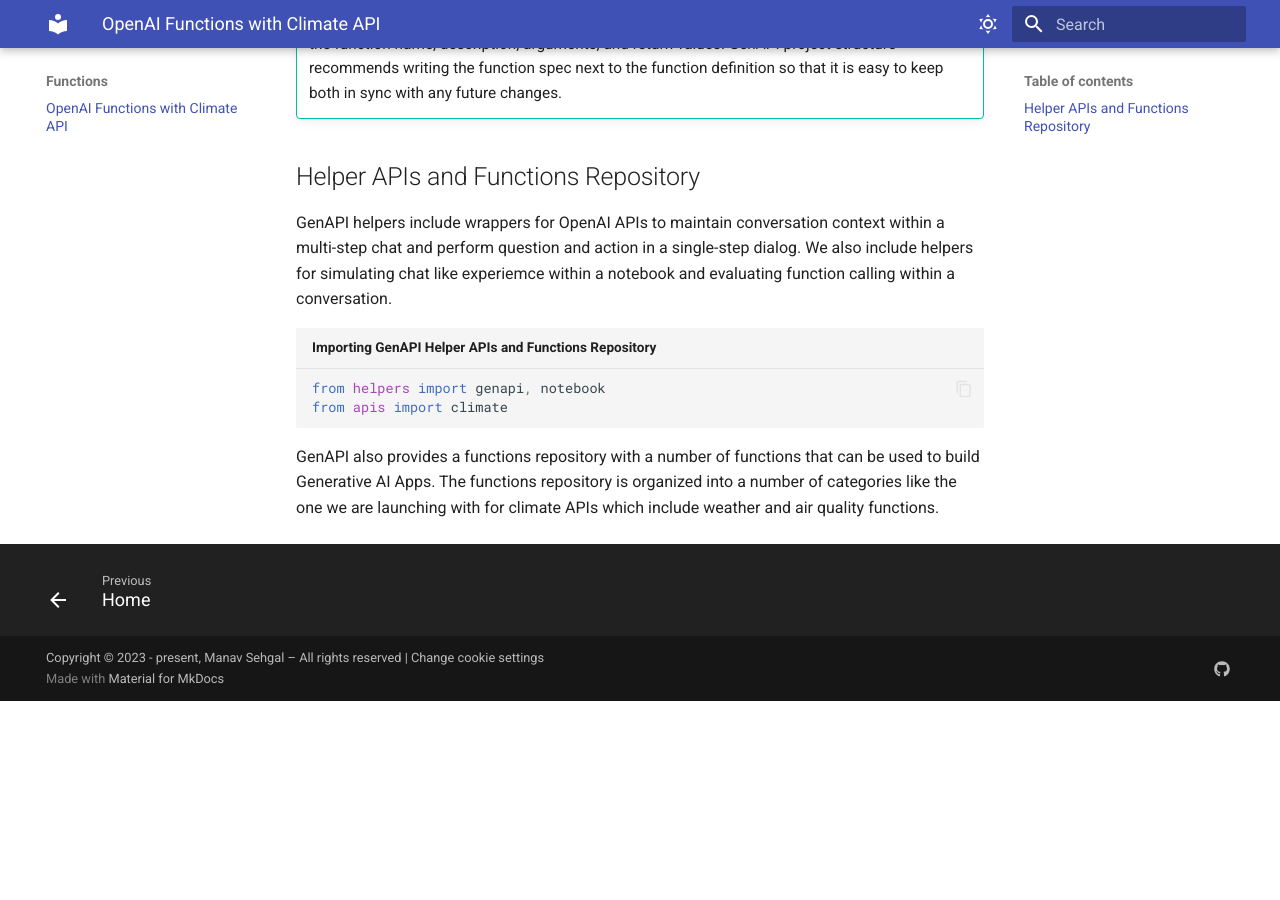
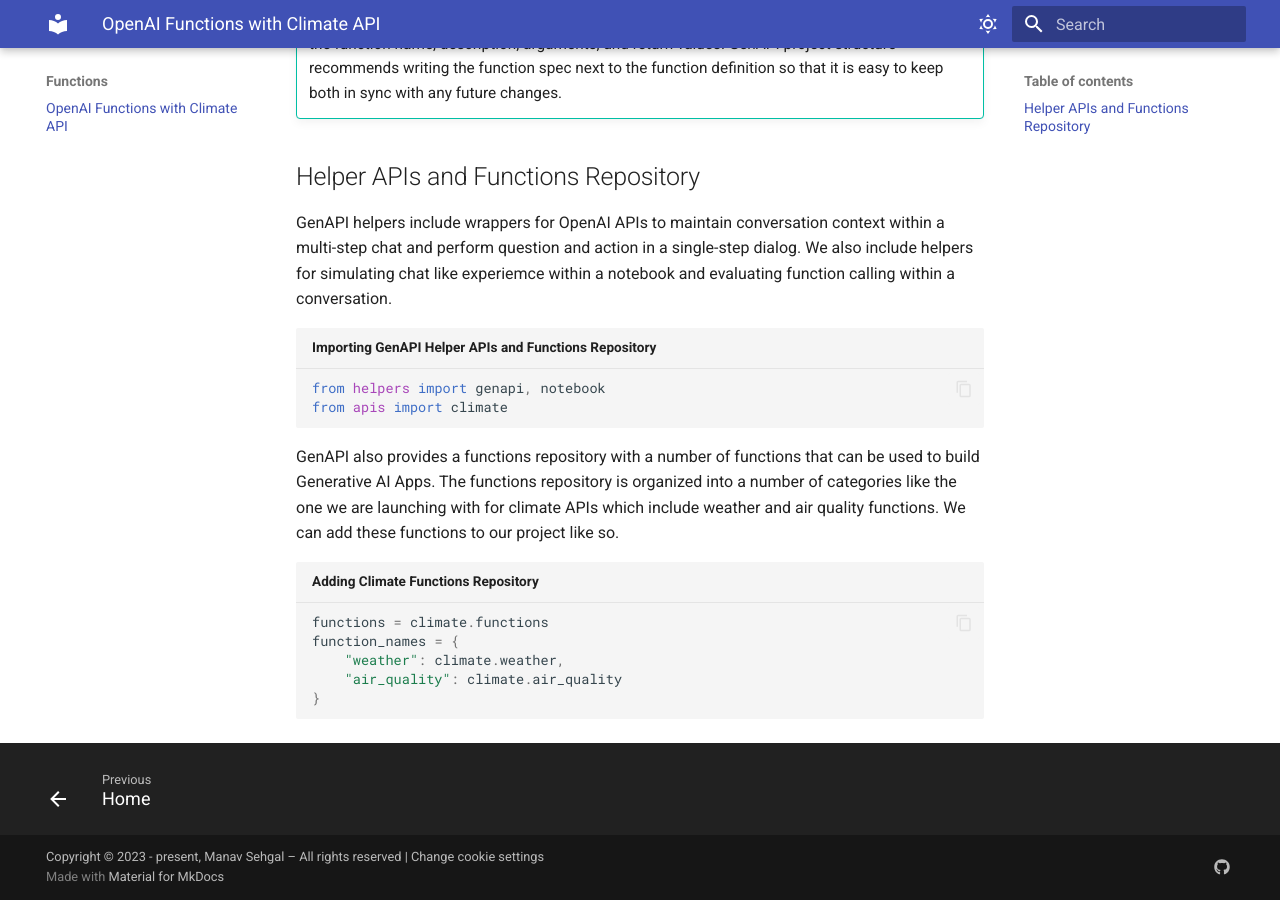
Before and after one commit to genapiorg/genapi, an MkDocs documentation site: the page built from docs/functions/openai-functions-with-climate-apis.md, in a window 1280 px wide and 900 px high, scrolled down 717 px. Built offline with MkDocs 1.6.1 and Material for MkDocs 9.7.7, drawn with Linux system fonts in a browser that asks for light colours; a script that is not in the unit is left out; before the commit the page ends 1418 px from its top, so only the background shows below that.

Commit message:
Update openai-functions-with-climate-apis.md

````diff
--- a/docs/functions/openai-functions-with-climate-apis.md
+++ b/docs/functions/openai-functions-with-climate-apis.md
@@ -20,4 +20,12 @@
 from apis import climate
 ```
 
-GenAPI also provides a functions repository with a number of functions that can be used to build Generative AI Apps. The functions repository is organized into a number of categories like the one we are launching with for climate APIs which include weather and air quality functions.
+GenAPI also provides a functions repository with a number of functions that can be used to build Generative AI Apps. The functions repository is organized into a number of categories like the one we are launching with for climate APIs which include weather and air quality functions. We can add these functions to our project like so.
+
+```python title="Adding Climate Functions Repository"
+functions = climate.functions
+function_names = {
+    "weather": climate.weather,
+    "air_quality": climate.air_quality
+}
+```
````
